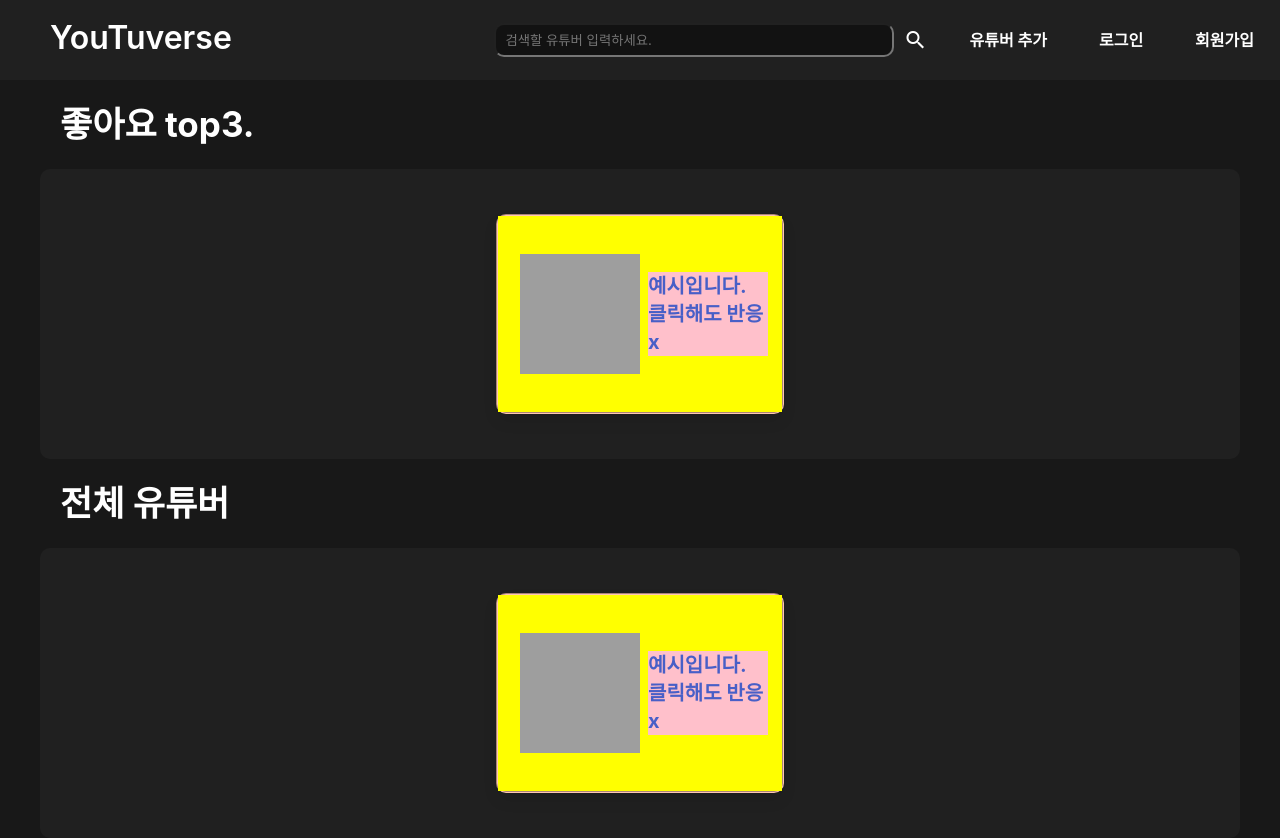
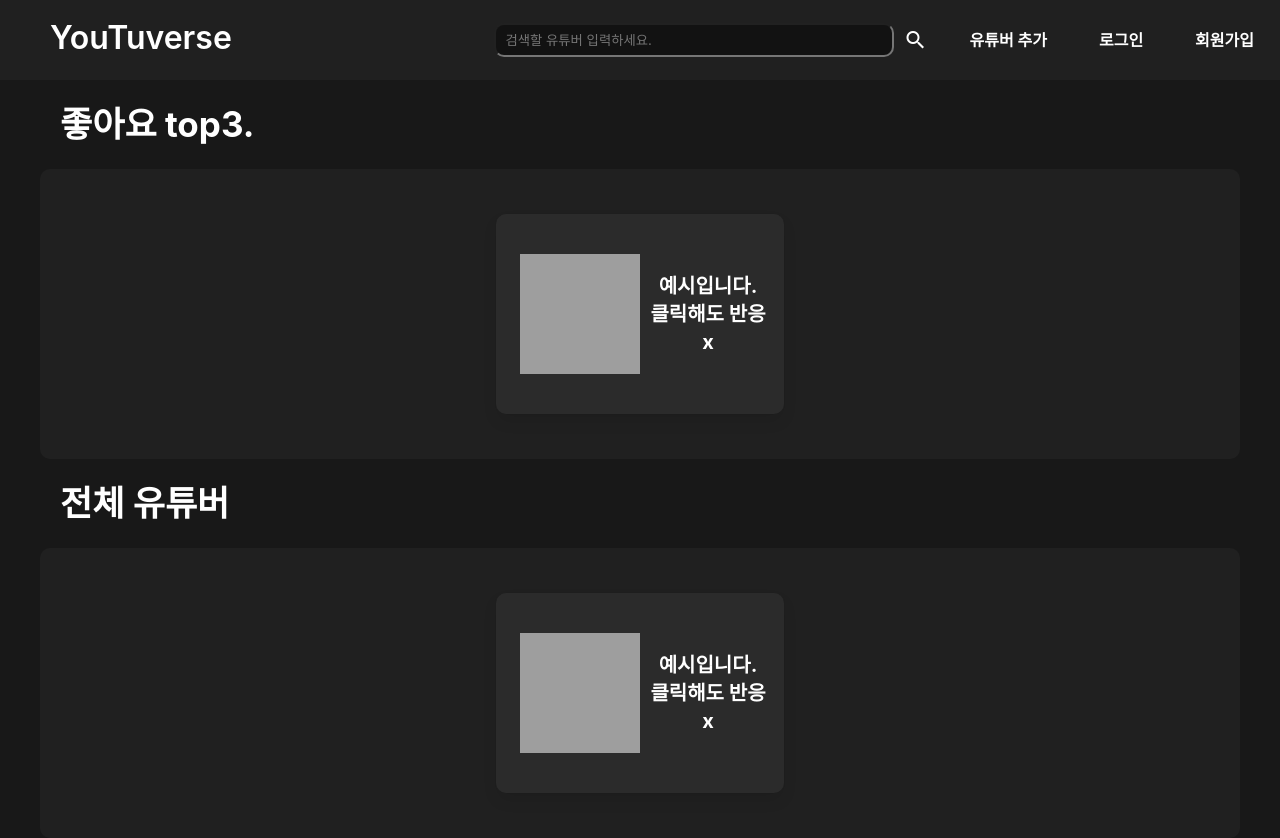
Before and after one commit to clappingmin/YouTuverse, a Flask app: page / in a window 1280 px wide. Run offline with Flask 2, Linux system fonts and the light colour scheme; data that the repository does not hold is empty; some libraries are stand-ins or nearby versions; grey boxes are pictures that could not be loaded.

Commit message:
카드 디자인 변경

```diff
--- a/static/styles/main.css
+++ b/static/styles/main.css
@@ -107,8 +107,8 @@ header .search .material-icons {
 
 
 .inner .top3-cards {
-/*position: absolute;*/
-/*    top: 80px;*/
+    /*position: absolute;*/
+    /*    top: 80px;*/
 }
 
 .inner .top3-cards h3 {
@@ -140,16 +140,24 @@ header .search .material-icons {
 .inner .cards .card {
     width: 300px;
     height: 200px;
-    background-color: royalblue;
-    border: 2pt groove #ffc6b3;
+    background-color: rgb(43 43 43);
     border-radius: 10px;
     position: relative;
     margin: 25px;
+    transition: transform .8s,
+    background-color 0.6s;
+}
+
+.inner .cards .card:hover {
+    background-color: rgb(60 63 64);
+    filter: brightness(50%);
+    transform: scale(1.2);
+
+
 }
 
 .inner .cards .card a {
     width: 100%;
-    background-color: yellow;
     position: absolute;
     top: 0;
     bottom: 0;
@@ -170,7 +178,8 @@ header .search .material-icons {
 }
 
 .inner .cards .card a .card-title {
-    background-color: pink;
+    color: #fff;
+    text-align: center;
     display: block;
     margin: auto 0;
     font-size: 20px;
```
